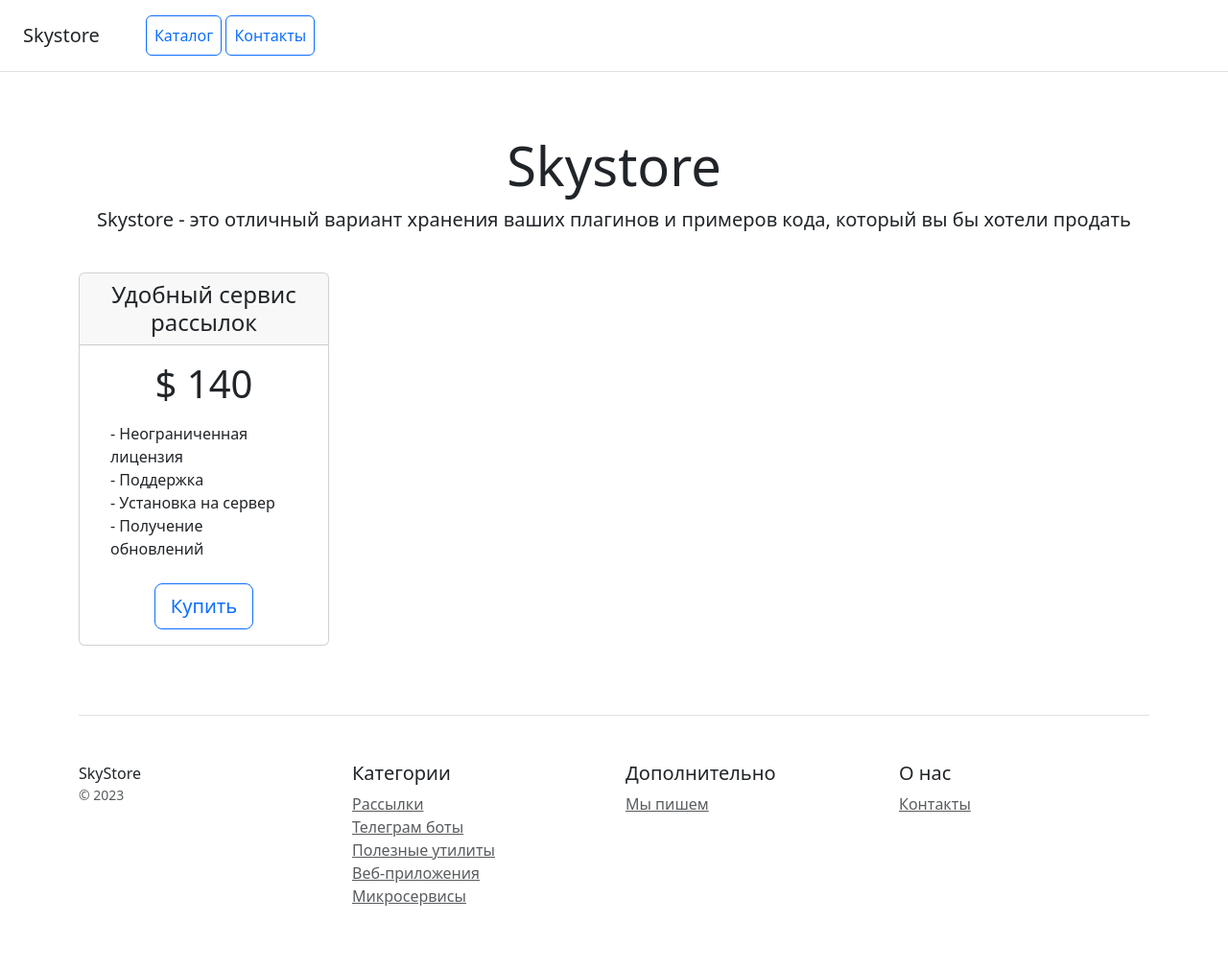
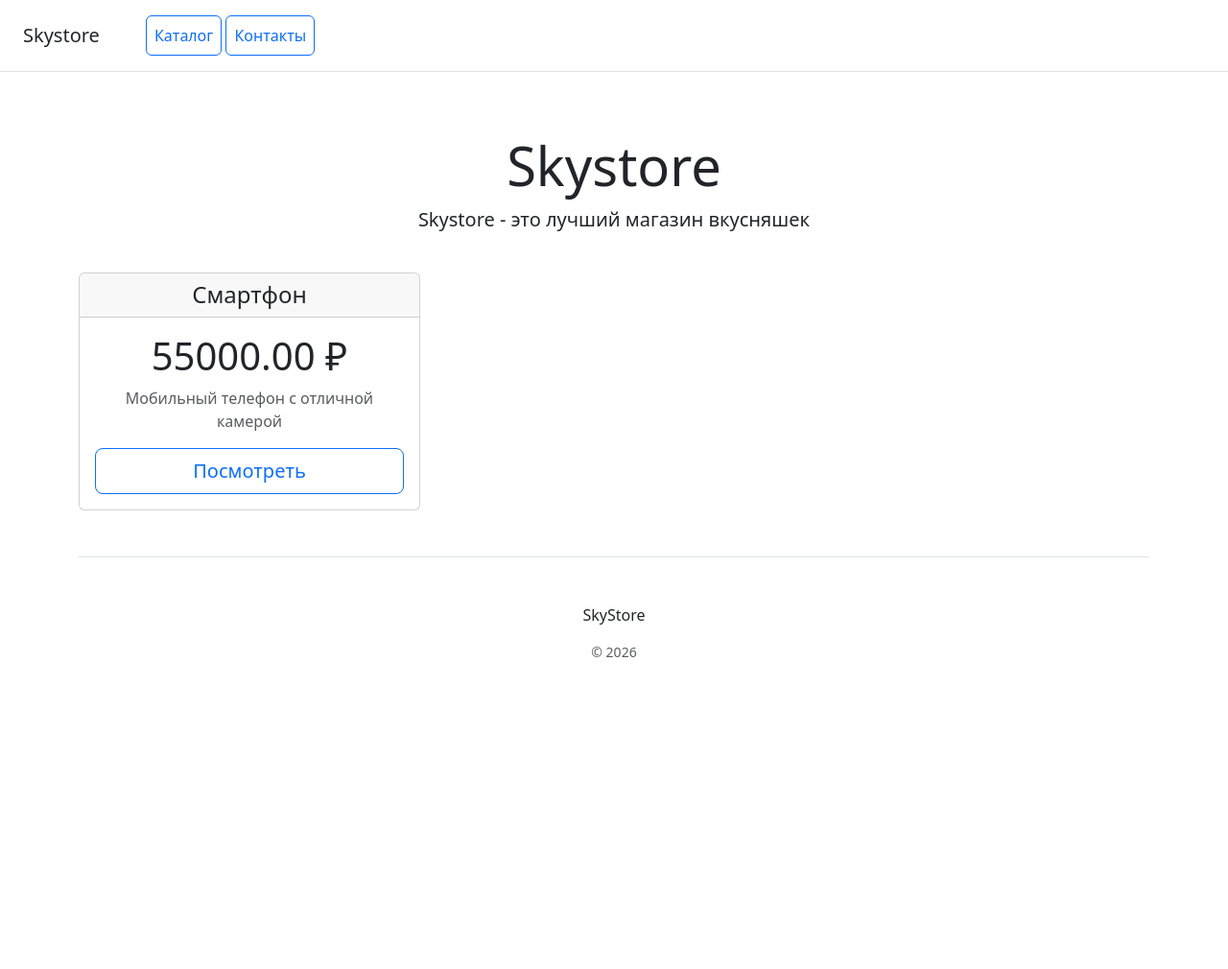
Before and after one commit to Sergey-Shinkevich/Home_Work_6_Course_Django, a Django app: page / in a window 1280 px wide. Shown: the whole page at 96% size. After the commit the page ends 685 px from the top, so only its background shows below. Run offline with Django 5.2, Linux system fonts and the light colour scheme; data comes from the database, SQL or seed files in the repository; some libraries are stand-ins or nearby versions.

Commit message:
Second task completed

```diff
--- a/catalog/templates/home.html
+++ b/catalog/templates/home.html
@@ -5,7 +5,6 @@
     <meta charset="utf-8">
     <meta name="viewport" content="width=device-width, initial-scale=1">
     <title>Skystore</title>
-    <!-- Подключите статичеcкие файлы со стилями Bootstrap -->
     <link href="{% static 'bootstrap.min.css' %}" rel="stylesheet"/>
 </head>
 <body>
@@ -19,64 +18,46 @@
 
 <div class="pricing-header px-3 py-3 pt-md-5 pb-md-4 mx-auto text-center">
     <h1 class="display-4">Skystore</h1>
-    <p class="lead">Skystore - это отличный вариант хранения ваших плагинов и примеров кода, который вы бы хотели
-        продать</p>
+    <p class="lead">Skystore - это лучший магазин вкусняшек</p>
 </div>
 
 <div class="container">
-    <div class="row text-center">
-        <div class="col-3">
-            <div class="card mb-4 box-shadow">
+    <!-- Ровная сетка каталога -->
+    <div class="row row-cols-1 row-cols-md-3 g-4 text-center mb-5">
+        {% for product in object_list %}
+        <div class="col">
+            <div class="card h-100 box-shadow">
                 <div class="card-header">
-                    <h4 class="my-0 font-weight-normal">Удобный сервис рассылок</h4>
+                    <h4 class="my-0 font-weight-normal">{{ product.name }}</h4>
                 </div>
-                <div class="card-body">
-                    <h1 class="card-title pricing-card-title">$ 140</h1>
-                    <ul class="list-unstyled mt-3 mb-4 text-start m-3">
-                        <li>- Неограниченная лицензия</li>
-                        <li>- Поддержка</li>
-                        <li>- Установка на сервер</li>
-                        <li>- Получение обновлений</li>
-                    </ul>
-                    <button type="button" class="btn btn-lg btn-block btn-outline-primary">Купить</button>
+                <div class="card-body d-flex flex-column">
+                    {% if product.image %}
+                        <div style="height: 200px;" class="mb-3 d-flex align-items-center justify-content-center">
+                            <img src="{{ product.image.url }}" class="img-fluid rounded" alt="{{ product.name }}" style="max-height: 200px; max-width: 100%; object-fit: contain;">
+                        </div>
+                    {% endif %}
+                    <h1 class="card-title pricing-card-title">{{ product.purchase_price }} ₽</h1>
+                    <p class="text-muted flex-grow-1">{{ product.description|truncatechars:100 }}</p>
+
+                    <a href="{% url 'catalog:product_detail' product.pk %}" class="btn btn-lg btn-block btn-outline-primary mt-auto">Посмотреть</a>
                 </div>
             </div>
         </div>
+        {% empty %}
+            <p class="col-12">Товаров пока нет.</p>
+        {% endfor %}
     </div>
 
-    <footer class="pt-4 my-md-5 pt-md-5 border-top">
+    <!-- Футер -->
+    <footer class="pt-4 my-md-5 pt-md-5 border-top text-center">
         <div class="row">
-            <div class="col-12 col-md">
-                SkyStore
-                <small class="d-block mb-3 text-muted">&copy; 2023</small>
-            </div>
-            <div class="col-6 col-md">
-                <h5>Категории</h5>
-                <ul class="list-unstyled text-small">
-                    <li><a class="text-muted" href="#">Рассылки</a></li>
-                    <li><a class="text-muted" href="#">Телеграм боты</a></li>
-                    <li><a class="text-muted" href="#">Полезные утилиты</a></li>
-                    <li><a class="text-muted" href="#">Веб-приложения</a></li>
-                    <li><a class="text-muted" href="#">Микросервисы</a></li>
-                </ul>
-            </div>
-            <div class="col-6 col-md">
-                <h5>Дополнительно</h5>
-                <ul class="list-unstyled text-small">
-                    <li><a class="text-muted" href="#">Мы пишем</a></li>
-                </ul>
-            </div>
-            <div class="col-6 col-md">
-                <h5>О нас</h5>
-                <ul class="list-unstyled text-small">
-                    <li><a class="text-muted" href="/contacts/">Контакты</a></li>
-                </ul>
+            <div class="col-12">
+                <p>SkyStore</p>
+                <small class="d-block mb-3 text-muted">&copy; 2026</small>
             </div>
         </div>
     </footer>
 </div>
-<!-- Подключите статичеcкие файлы со скриптами Bootstrap -->
-<script src="{% static 'bootstrap.bundle.min.js' %}"></script>
-
+<script src="{% static 'bootstrap.min.js' %}"></script>
 </body>
 </html>
--- a/catalog/views.py
+++ b/catalog/views.py
@@ -2,7 +2,9 @@ from django.shortcuts import get_object_or_404, render
 from .models import Product
 
 def home(request):
-    return render(request, "home.html")
+    products = Product.objects.all()
+    context = {'object_list': products}
+    return render(request, "home.html", context=context)
 
 
 def contacts(request):
```
Also changed, not shown: catalog/templates/product_detail.html (+22 -36 lines), media/products/photo/1983-1.jpg (added), media/products/photo/1989-1.jpg (added), media/products/photo/1993-1.jpg (added), media/products/photo/8747-1.jpg (added), media/products/photo/8749-1.jpg (added), media/products/photo/8751-1.jpg (added), media/products/photo/8753-1.jpg (added), media/products/photo/8755-1.jpg (added).
